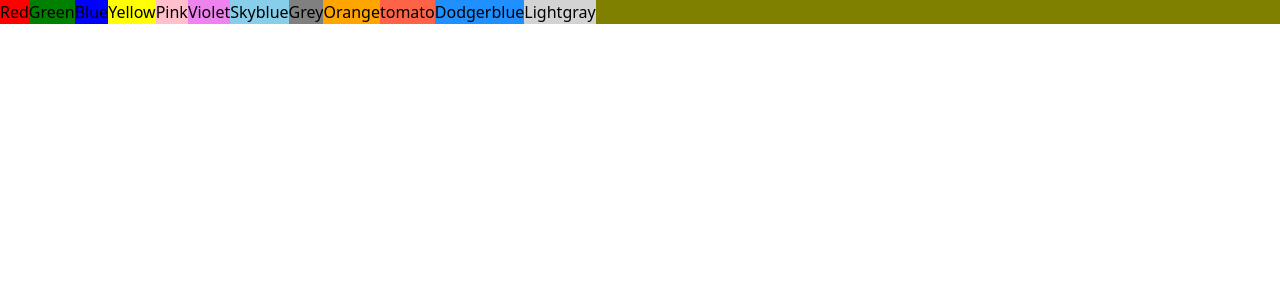
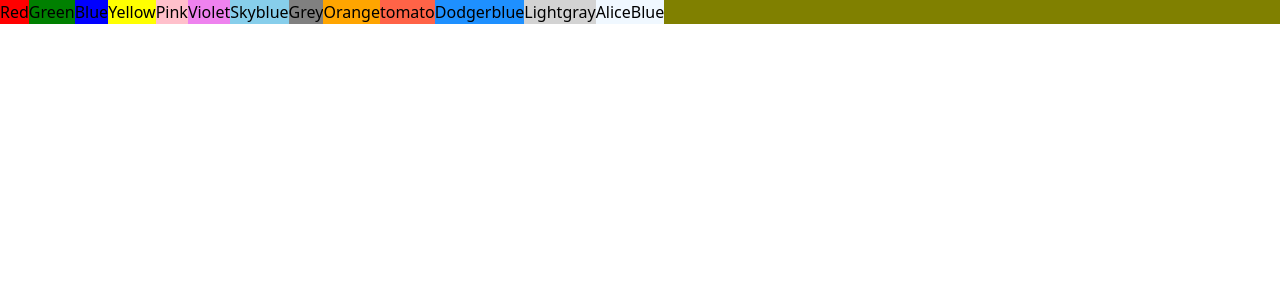
Before and after one commit to haquedot/BgChanger, a React (Vite) app: page / in a window 1280 px wide. Shown: the top 300 px of the page. Built offline with nearby package versions, Linux system fonts and the light colour scheme.

Commit message:
AliceBlue

```diff
--- a/src/App.jsx
+++ b/src/App.jsx
@@ -70,6 +70,12 @@ function App() {
             className="outline-none px-4 py-1 rounded text-white"
             style={{ backgroundColor: "lightgray" }}>
             Lightgray</button>
+
+            <button
+            onClick={() => setColor("AliceBlue")}
+            className="outline-none px-4 py-1 rounded text-black"
+            style={{ backgroundColor: "AliceBlue" }}>
+            AliceBlue</button>
         </div>
       </div>
     </div>
```
